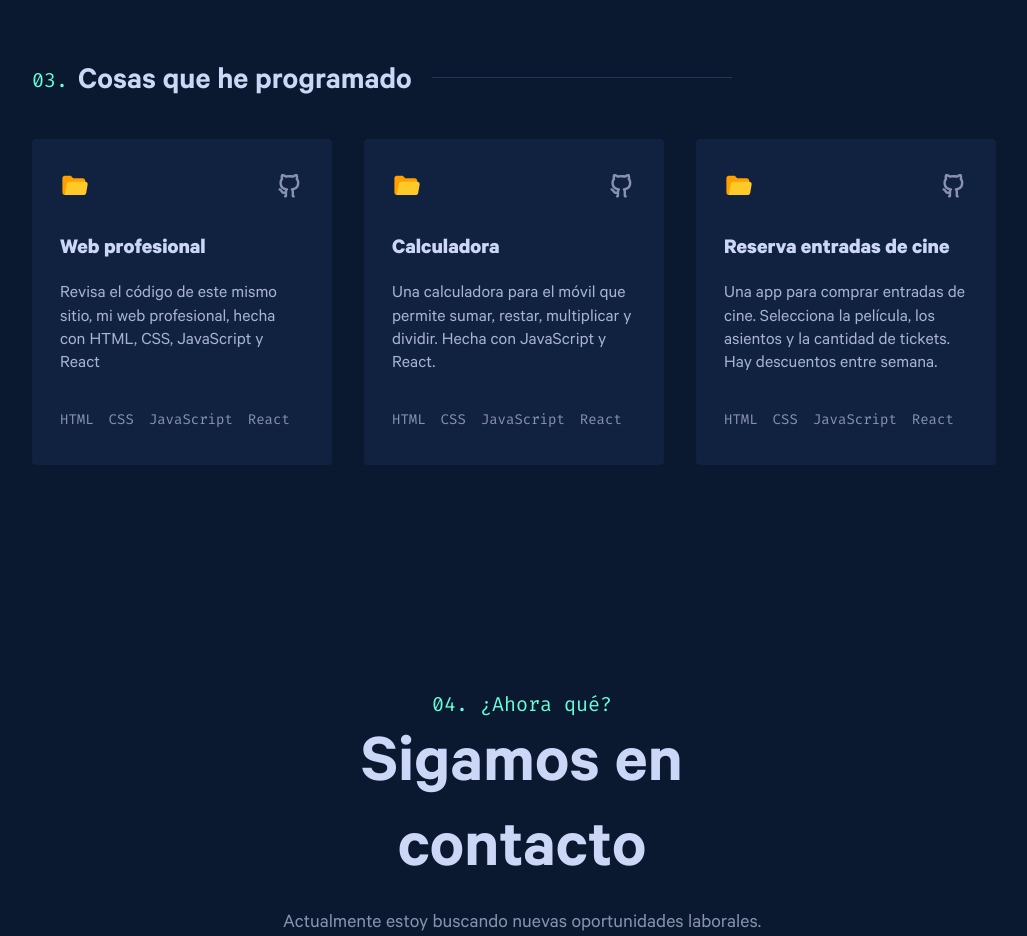
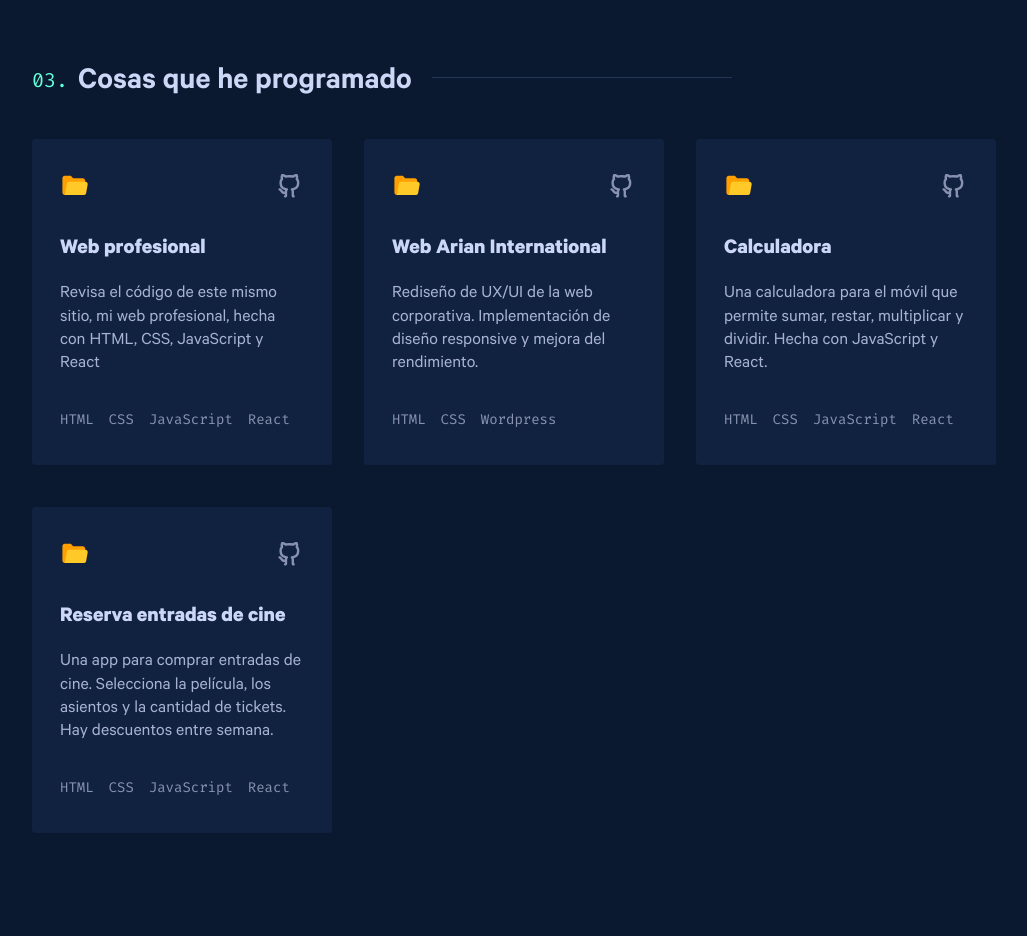
Before and after one commit to EricSalat/web-profesional, a React (Create React App) app: page / in a window 1280 px wide. Shown: the part 2180-3116 px from the top of the page, without its empty margins (118-1145 px from the left). Built offline with nearby package versions, Linux system fonts and the light colour scheme.

Commit message:
Añadido proyecto Arian International

```diff
--- a/src/App.js
+++ b/src/App.js
@@ -89,6 +89,15 @@ function App() {
               githublink="https://github.com/EricSalat/web-profesional"
             />
             <Project
+              title="Web Arian International"
+              description="Rediseño de UX/UI de la web corporativa. Implementación de diseño responsive y mejora del rendimiento."
+              tech="HTML"
+              tech2="CSS"
+              tech3="Wordpress"
+              weblink="https://arianinternational.eu/"
+              githublink="https://arianinternational.eu/"
+            />
+            <Project
               title="Calculadora"
               description="Una calculadora para el móvil que permite sumar, restar, multiplicar y dividir. Hecha con JavaScript y React."
               tech="HTML"
@@ -105,7 +114,6 @@ function App() {
               tech2="CSS"
               tech3="JavaScript"
               tech4="React"
-              // tech2="React
               githublink="https://github.com/EricSalat/Selector-Asientos"
             />
             {/* <Project
--- a/src/components/Header/MenuMobile.jsx
+++ b/src/components/Header/MenuMobile.jsx
@@ -7,6 +7,7 @@ import cv from "./cv.pdf";
 function MenuMobile(props) {
 
   return(
+
       <div className="mobile-menu-modal" >
         <div>
           <nav>
@@ -29,6 +30,7 @@ function MenuMobile(props) {
           </nav>
         </div>
       </div>
+
   );
 }
 
```
Lines whose indentation alone changed are shown as unchanged.
